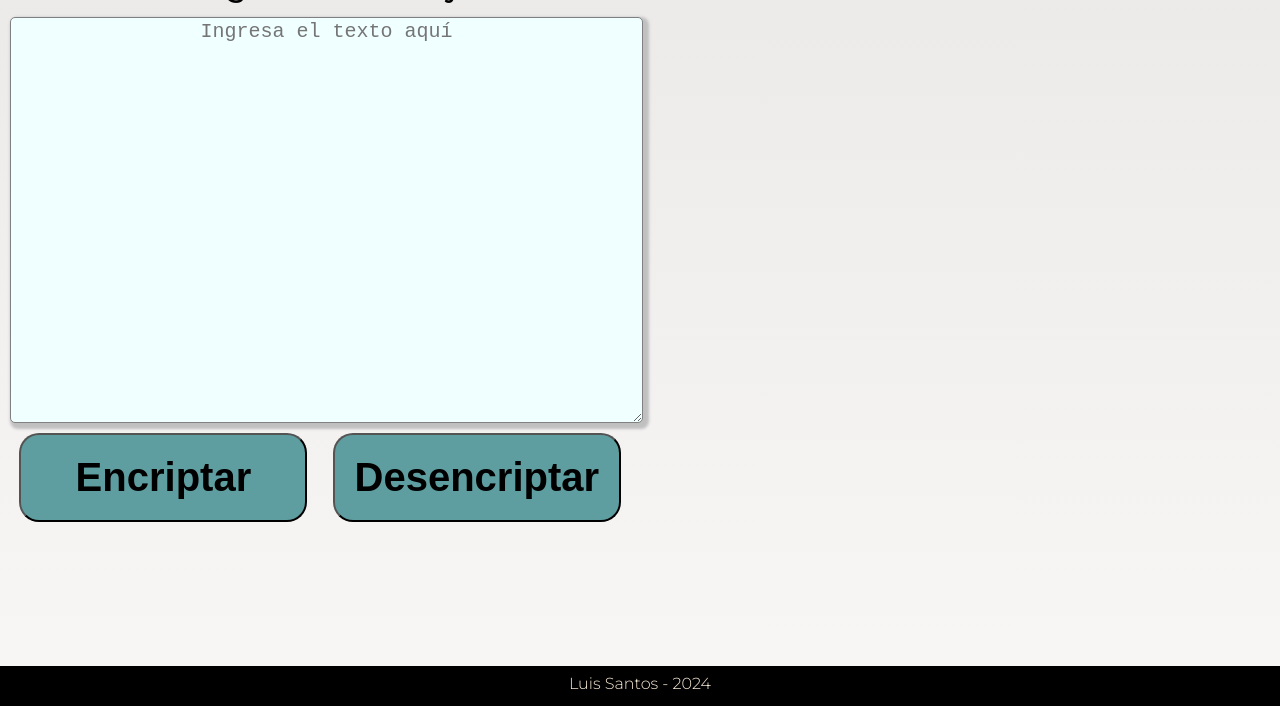
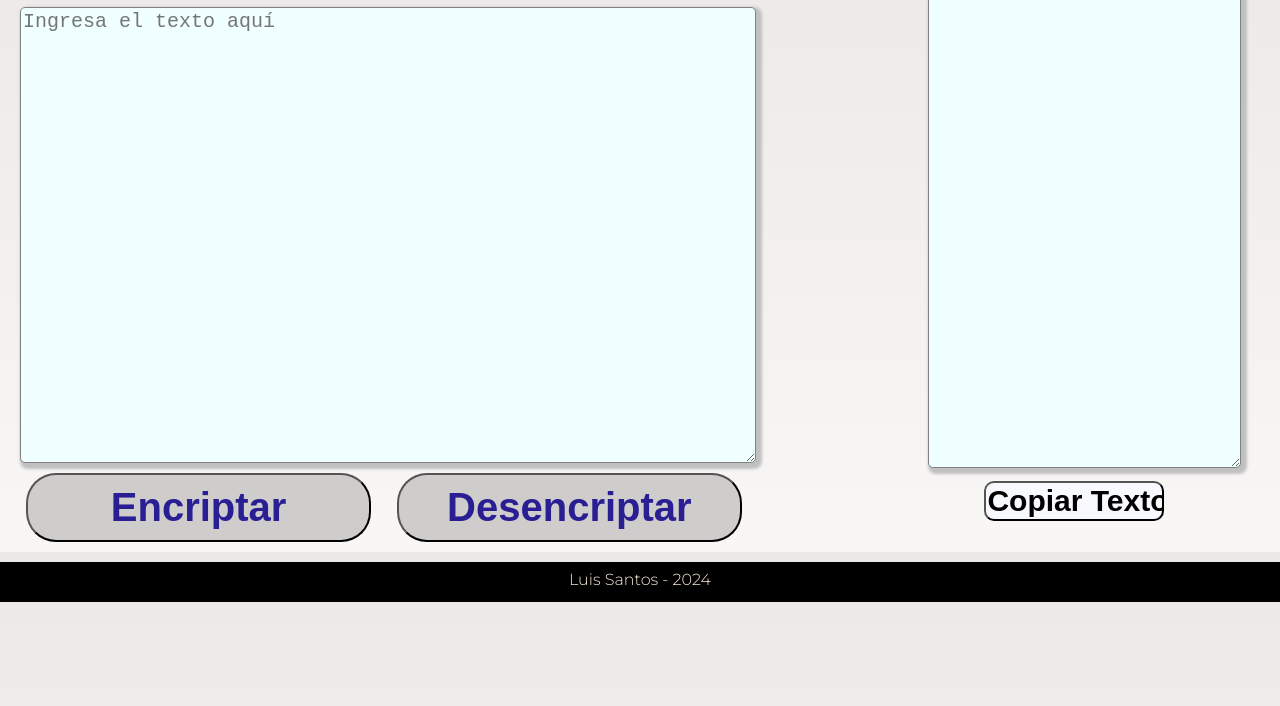
Before and after one commit to lasaro069/encriptador, a plain HTML site: page index.html in a window 1280 px wide. Shown: the part 94-800 px from the top of the page. Drawn offline with Linux system fonts and the light colour scheme; a web font is replaced by a local one.

Commit message:
Se incluye la caja de salida de texto, el boton de copiar texto y linea baja del logo

```diff
--- a/index.html
+++ b/index.html
@@ -56,32 +56,12 @@ EXTRAS:
 
     <main class="main">
 
-        <!-- <div class="contenedor-principal">
 
-            <div class="contenedor-encriptador">
-                <div class="titulo-texto">
-                    <h3>Ingresa el texto</h3>
-                </div>
-                <div class="area-texto">
-                    <textarea name="" id="" cols="30" rows="10" placeholder="Ingrese el texto aquí:"></textarea>
+        <div class="contenedor-principal">
 
-                </div>
-                <div class="contenedor-botones">
-                    <button class="boton-encriptar" onclick="encriptarMensaje">Encriptar</button>
-                    <button class="boton-desencriptar" onclick="desencriptar-mensaje">Desencriptar</button>
-                </div>
-            </div>
-
-            <div class="contenedor-respuesta">
-                <textarea name="" id="" cols="30" rows="10" placeholder="No hay texto para traducir"></textarea>
-            </div>
-
-
-        </div> -->
-
-        <form action="">
+            <form class="caja-ingreso" action="">
                 <label for="">Ingrese el Mensaje</label>
-            <textarea name="" id="" cols="30" rows="10" placeholder="Ingresa el texto aquí"></textarea>
+                <textarea name="" id="ingreso" cols="30" rows="10" placeholder="Ingresa el texto aquí"></textarea>
 
                 <div class="botones">
                     <input type="submit" value="Encriptar" class="boton-encriptar">
@@ -91,6 +71,16 @@ EXTRAS:
                 </div>
             </form>
 
+            <form class="caja-respuesta" action="">
+                <textarea name="" id="salida" cols="30" rows="10" placeholder="Ingresa el texto aquí"></textarea>
+
+                <div class="copiar">
+                    <input type="submit" value="Copiar Texto" class="boton-copiar">
+                </div>
+
+            </form>
+
+        </div>
 
 
     </main>
--- a/style.css
+++ b/style.css
@@ -1,7 +1,6 @@
 html{
     background: linear-gradient(#EBE8E8, #F9F6F6);
     font-family: 'Montserrat', sans-serif;
-    height: 100%;
 }
 
 body{
@@ -9,70 +8,49 @@ body{
 }
 
 header{
+    margin-top: 5px;
+}
+
+hr{
+
 }
 
 .contenedor-principal{
-    margin: 0 auto;
-    padding: 10px;
+    display: flex;
+    height: 590px;
 }
 
-.contenedor-principal div{
-    display: inline-block;
-    text-align: center;
-    width: 40%;
-}
+/*    ESTILOS PARA EL FORMULARIO DE LA IZQUIERDA    */
 
-.contenedor-encriptador{
-    border: 2px solid blue;
-    display: inline-block;
-    text-align: center;
-    width: 30%;
-    vertical-align: top;
-    box-sizing: border-box;
-}
-
-.contenedor-botones{
-    border: 2px solid blue;
-
-}
-
-.contenedor-respuesta{
-    border: 2px solid black;
-
-}
-
-form{
-    width: 50%;
+.caja-ingreso{
+    width: 60%;
 
 }
 
 form label{
     width: 100%;
     display: block;
-    margin: 15px 15px;
+    margin: 5px 5px;
     font-size: 30px;
     font-weight: bold;
-    text-align: center
+    text-align: center;
 }
 
-textarea{
+#ingreso{
     display: block;
     background-color:azure;
-    width: 98%;
-    height: 400px;
-    margin: 10px 10px;
+    width: 95%;
+    height: 450px;
+    margin: 10px 20px;
     font-family: monospace;
     font-size: 20px;
-    text-align: center;
+    text-align:left;
     border: 1px solid gray;
     border-radius: 5px;
     box-shadow: 3px 3px 3px 3px silver;
-
-/*    padding: 10px 15px;
-    margin: 10px 10px 10px 10px; */
 }
 
-form div{
+.botones{
     display: block;
     text-align: center;
     font-size: 20px;
@@ -80,12 +58,13 @@ form div{
 }
 
 .botones input{
-    border-radius: 20px;
-    background-color: cadetblue;
+    border-radius: 30px;
+    background: #CFCCCC;
     width: 45%;
     margin: 0 10px;
-    padding: 20px;
+    padding: 10px;
     font-size: 40px;
+    color: #2A1E93;
     font-weight: bold;
     box-sizing: border-box;
 
@@ -95,22 +74,75 @@ form div{
 }
 
 .boton-encriptar:hover, .boton-desencriptar:hover{
-    background: cornflowerblue;
+    background: #2A1E93;
+    color: #CFCCCC;
     transform: scale(1.1);
 }
 
-.boton-desencriptar{
+
+/*    ESTILOS PARA EL FORMULARIO DE LA DERECHA    */
+
+
+.caja-respuesta{
+    width: 40%;
+    display: block;
 }
 
+#salida{
+    background-color:azure;
+    width: 60%;
+    height: 500px;
+    margin-left: 160px;
+    font-family: monospace;
+    font-size: 20px;
+    text-align: center;
+    border: 1px solid gray;
+    border-radius: 5px;
+    box-shadow: 3px 3px 3px 3px silver;
+
+}
+
+.copiar{
+    display:block;
+    text-align: center;
+    font-size: 20px;
+    font-weight: bold;
+    margin-top: 10px;
+}
+
+.boton-copiar{
+    border-radius: 10px;
+    background-color: ghostwhite;
+    width: 35%;
+    margin-left: 100px;
+    padding: 1px;
+    font-size: 30px;
+    font-weight: bold;
+    box-sizing: border-box;
+
+    cursor: pointer;
+    transition: 700ms;
+
+}
+
+.boton-copiar:hover{
+    background: #2A1E93;
+    color: antiquewhite;
+    transform: scale(1.1);
+}
+
+
+
+
+
+
 footer{
-    padding: 0px ;
     background-color: black;
     color: antiquewhite;
     width: 100%;
     height: 40px;
     position: absolute;
-    bottom: 0;
-    left: 0;
+    margin-top: 10px;
 }
 
 .text-footer{
```
Lines whose indentation alone changed are shown as unchanged.
